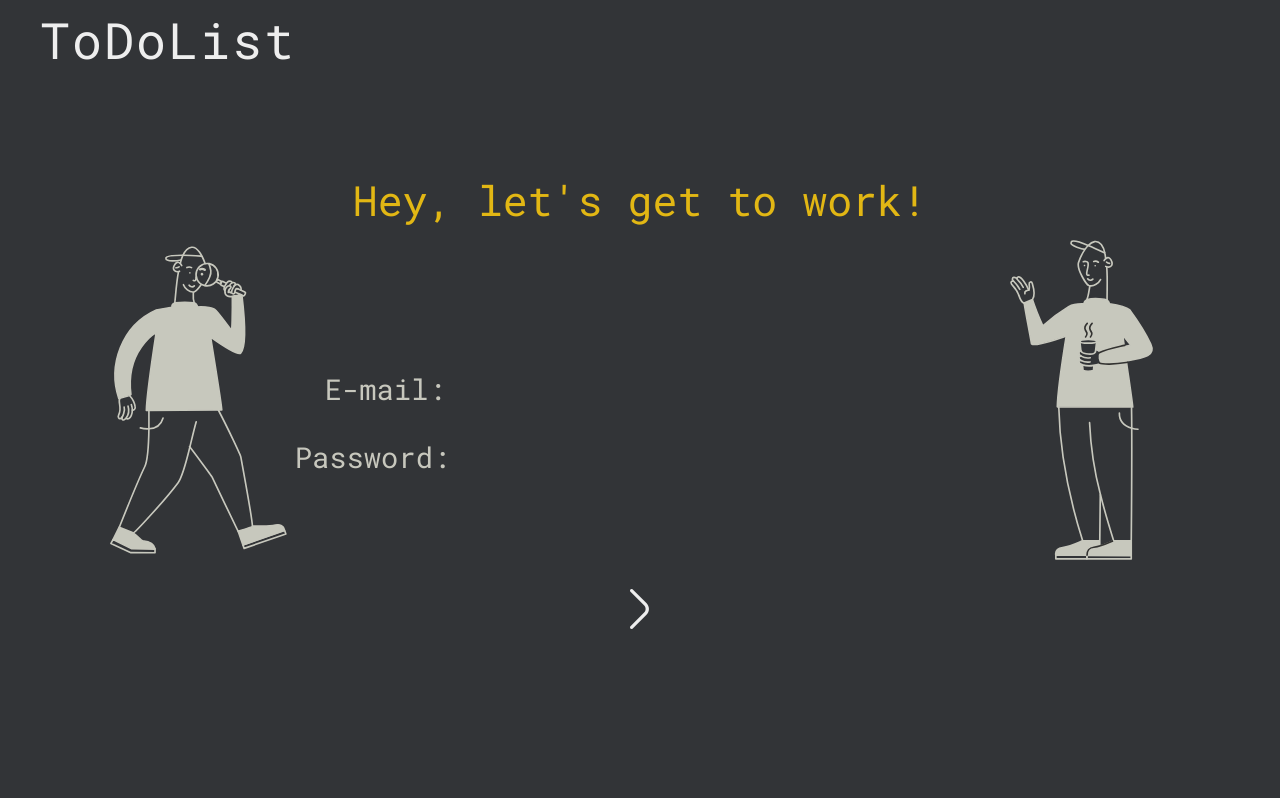
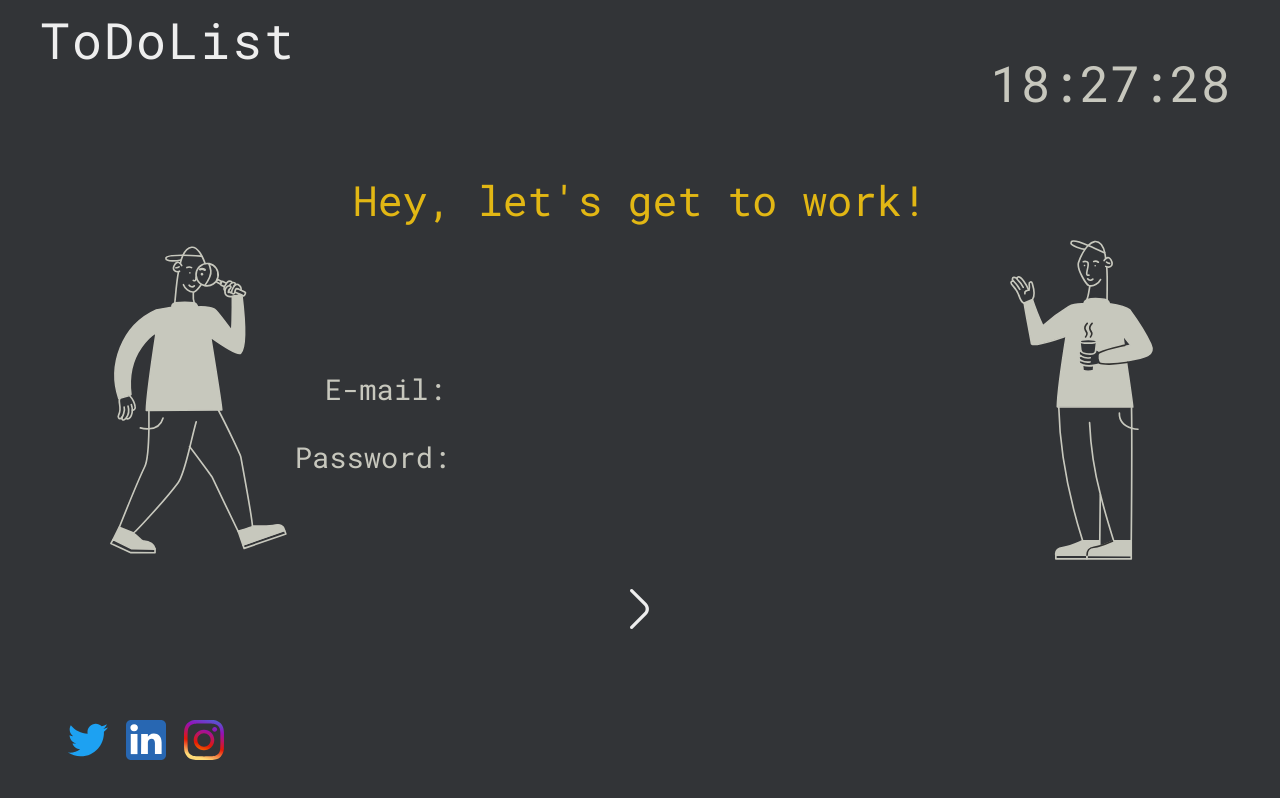
Before and after one commit to MarvelousMarcin/ToDoListApp, a website: page public/login.hbs in a window 1280 px wide. Drawn offline with nearby package versions, Linux system fonts and the light colour scheme; files that its build step writes are made by us from their sources.

Commit message:
Login page changes

```diff
--- a/public/css/login.css
+++ b/public/css/login.css
@@ -86,7 +86,6 @@ label:hover {
 
 .logo {
     font-size: 50px;
-
 }
 
 .fi {
@@ -104,3 +103,31 @@ label:hover {
 .login input{
     background-color: none;
 }
+
+.clock {
+    position: absolute;
+    top: 50px;
+    right: 50px;
+    font-size: 50px;
+    color: #C7C7BD;
+}
+footer {
+    position: absolute;
+    bottom: 10px;
+    left: 50px;
+    display: flex;
+    flex-direction: row;
+    width: 15%;
+    height: 100px;
+    justify-content: space-evenly;
+}
+
+img.socials{
+    width: 40px;
+    transition:all .3s ease-in-out;
+}
+
+img.socials:hover{
+    transform: scale(1.2);
+    cursor: pointer;
+}
--- a/public/login.hbs
+++ b/public/login.hbs
@@ -17,11 +17,10 @@
 
 </head>
 <body>
+    <div class="clock"></div>
     <nav>
         <div class="logo">ToDoList</div>
     </nav>
-
-
 
     <div class="main">
         <img class="pic1" src="./img/DrawKit Larry Character Illustration (10).svg">
@@ -42,6 +41,13 @@
 
     </div>
 
+    <footer>
+        <img class="socials" src="./img/5296514_bird_tweet_twitter_twitter logo_icon.svg">
+        <img class="socials" src="./img/5296501_linkedin_network_linkedin logo_icon.svg">
+        <img class="socials" src="./img/5296765_camera_instagram_instagram logo_icon.svg">
+
+    </footer>
+    <script src="/script/time.js"></script>
     <script src="/script/login.js"></script>
 </body>
 
--- /dev/null
+++ b/public/script/time.js
@@ -0,0 +1,26 @@
+
+const clock = document.querySelector('.clock');
+
+const time = function() {
+    let date = new Date();
+    let hh = date.getHours();
+    let mm = date.getMinutes();
+    let ss = date.getSeconds();
+
+    if(mm < 10) {
+        mm = '0' + mm;
+    }
+
+    if(hh < 10) {
+        hh = '0' + hh;
+    }
+
+    if(ss < 10) {
+        ss = '0' + ss;
+    }
+
+    let timerString = hh + ":" + mm + ":" + ss;
+    clock.textContent = timerString;
+}
+
+setInterval(time, 1000);
```
Also changed, not shown: public/img/5296501_linkedin_network_linkedin logo_icon.svg (added), public/img/5296514_bird_tweet_twitter_twitter logo_icon.svg (added), public/img/5296765_camera_instagram_instagram logo_icon.svg (added).
